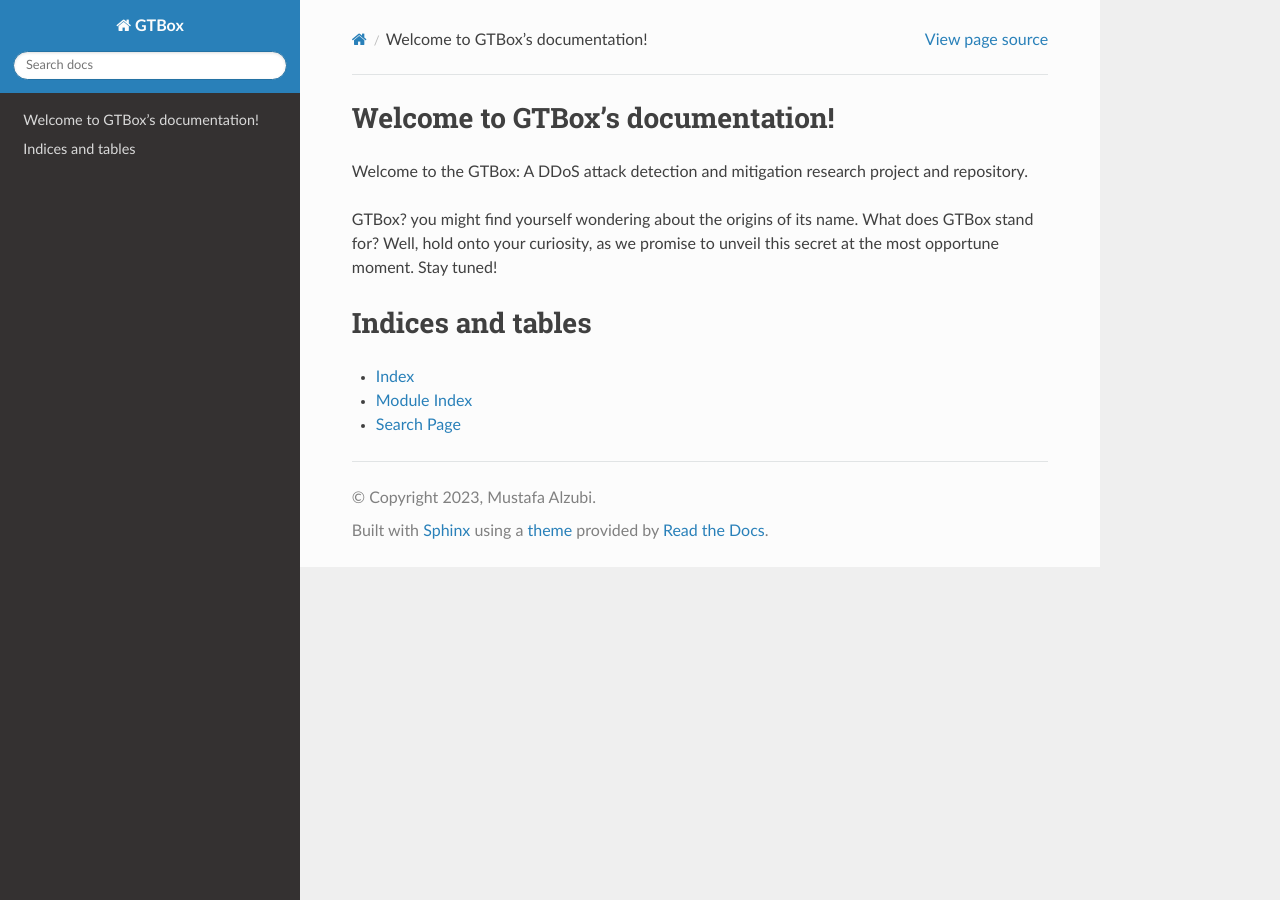
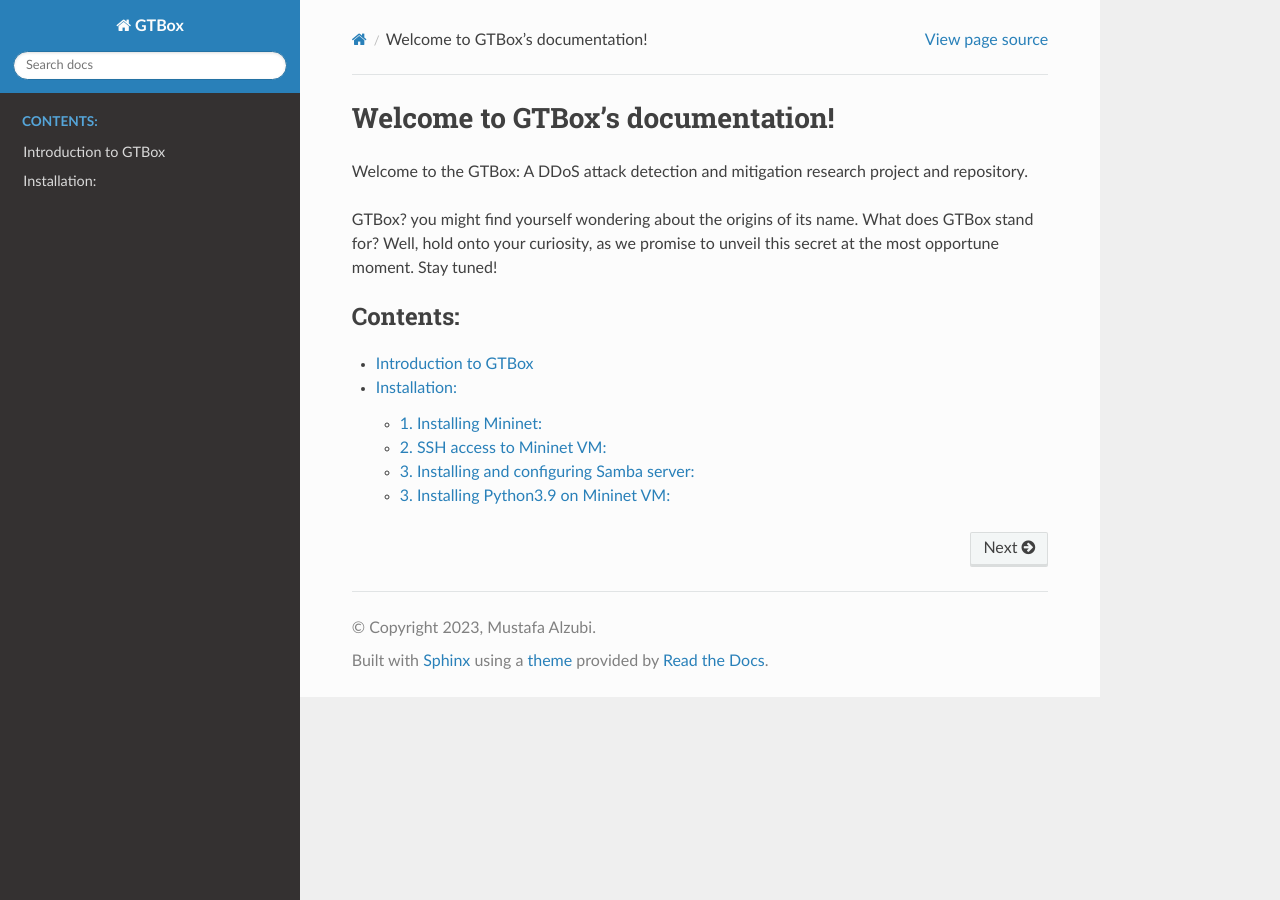
Before and after one commit to Mustafa-zubi/GTBox, a Sphinx documentation site: the page built from docs/source/index.rst, in a window 1280 px wide. Built offline with Sphinx 7.4.7 and the Read the Docs theme 2.0.0, drawn with Linux system fonts in a browser that asks for light colours.

Commit message:
adding part of the installation documentation

```diff
--- a/docs/source/index.rst
+++ b/docs/source/index.rst
@@ -15,11 +15,13 @@ GTBox? you might find yourself wondering about the origins of its name. What doe
    :maxdepth: 2
    :caption: Contents:
 
+   introduction
+   installation
 
+.. Indices and tables
+.. ==================
+.. introduction.rst
 
-Indices and tables
-==================
-
-* :ref:`genindex`
-* :ref:`modindex`
-* :ref:`search`
+.. * :ref:`genindex`
+.. * :ref:`modindex`
+.. * :ref:`search`
--- /dev/null
+++ b/docs/source/installation.rst
@@ -0,0 +1,57 @@
+Installation:
+=============
+
+As a comprehensive DDoS security box designed for the scientific research community, GTBox necessitates the installation of multiple software packages on your system. Following the instructions on this page will facilitate and expedite the installation process:
+
+1. Installing Mininet:
+----------------------
+As indicated in Mininet website "http://mininet.org/download/" (*"The easiest way to get started is to download a pre-packaged Mininet/Ubuntu VM. This VM includes Mininet itself, all OpenFlow binaries and tools pre-installed, and tweaks to the kernel configuration to support larger Mininet networks."*)
+
+1. For easy of reference, latest Mininet VM can be found here: https://github.com/mininet/mininet/releases/
+2. Instructions on how to run the VM on your system can be found here: http://mininet.org/download/
+3. You can go through the *walkthrough* to become familiar with Mininet commands and their common usage, here it is: http://mininet.org/walkthrough/
+4. To enhance the connectivity and accessibility of your VM within your network, it is advisable to switch from the default Network Address Translation (NAT) setting to a bridged network configuration. By default the VM is pre-configured with NAT. This change will allow the VM to appear as a separate entity on your network, making it more accessible and interactive with other devices. The screenshot below shows you how to change the settings on VMWare Player:
+
+.. figure:: images/Bridge_settings.png
+   :alt: Bridge settings on VMWare Player
+   :align: center
+
+   Bridge settings in VMWare Player. It may slightly differ in other systems i.e. Oracle VM. However, the principles and context remain consistent across different virtualization platforms.
+
+5. Login to Mininet VM, it is already pre-configured with username and password ->  **mininet** for both of them.
+6. Run the terminal and check the IP address that is given to the VM using ``ifconfig`` command:
+
+.. note:: DHCP
+	These instructions are based on the assumption that you have a DHCP server in operation, and assigning IP addresses to clients
+
+.. figure:: images/ifconfig.png
+   :alt: ifconfig
+   :align: center
+
+   Make sure that the VM acquired an IP address
+
+
+
+
+2. SSH access to Mininet VM:
+-----------------------------
+
+1. Open Your SSH Client: On Windows, open PuTTY or a similar SSH client. On macOS or Linux, open the Terminal.
+2. Connect via SSH: In your SSH client, enter the IP address of the Mininet VM -- see the figure below, arrow number **1** -- , default port is 22.
+3. When prompted, enter the username and password for the Mininet VM, default is ``mininet`` for both of them.
+4. Verify that you are connected. -- see the figure below, arrow number **2** --
+
+.. figure:: images/ssh_login.png
+   :alt: ssh_login
+   :align: center
+
+   Connection to Mininet VM from Mac OS Terminal (this is similar to linux OS or any linux like system)
+
+5. In reference to the figure above, you will notice that ``-X`` is used as a connection option. This enables X11 forwarding. X11 forwarding allows you to run graphical applications on a remote server and have their graphical user interfaces (GUIs) displayed on your local machine.
+
+3. Installing and configuring Samba server:
+-------------------------------------------
+
+3. Installing Python3.9 on Mininet VM:
+--------------------------------------
+Python 3.5 is al
--- /dev/null
+++ b/docs/source/introduction.rst
@@ -0,0 +1,4 @@
+Introduction to GTBox
+=====================
+
+Describe the structure here!
```
Also changed, not shown: docs/source/images/Bridge_settings.png (added), docs/source/images/ifconfig.png (added), docs/source/images/ssh_login.png (added), 3 other files.
